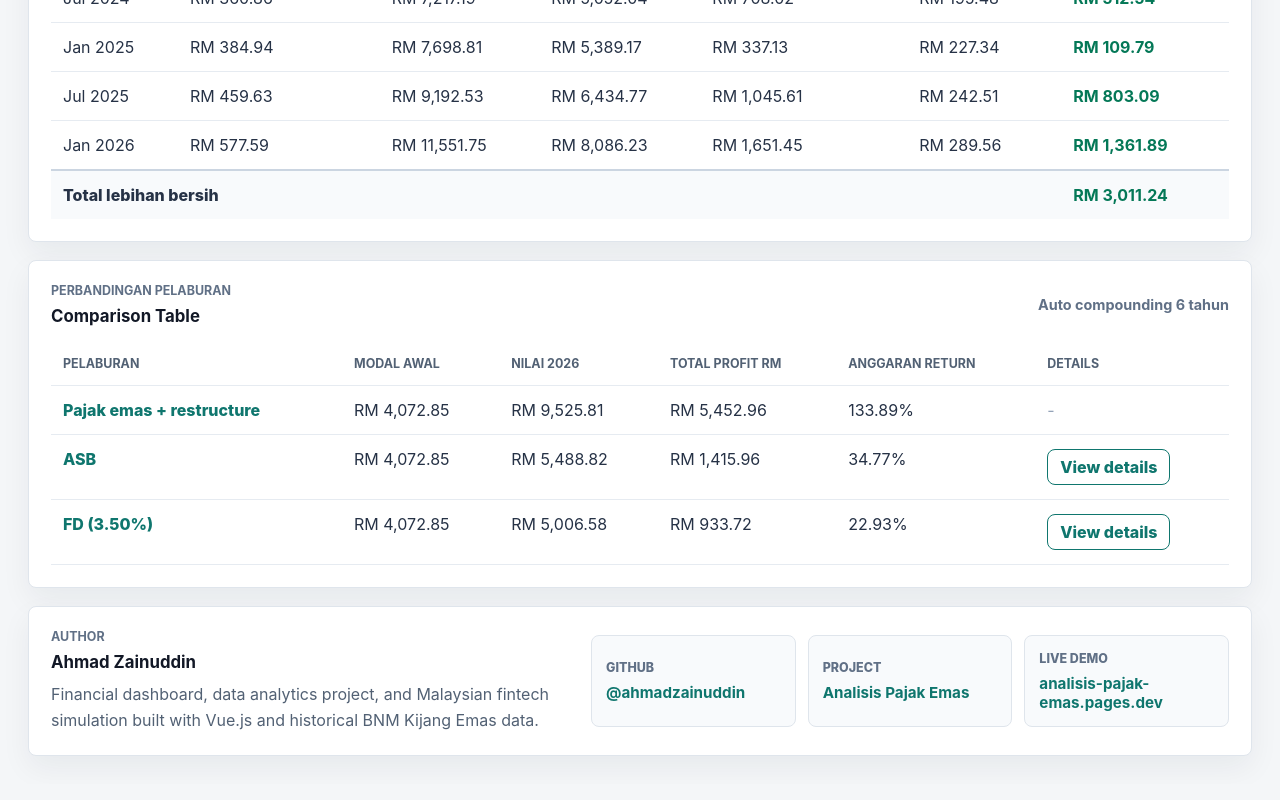
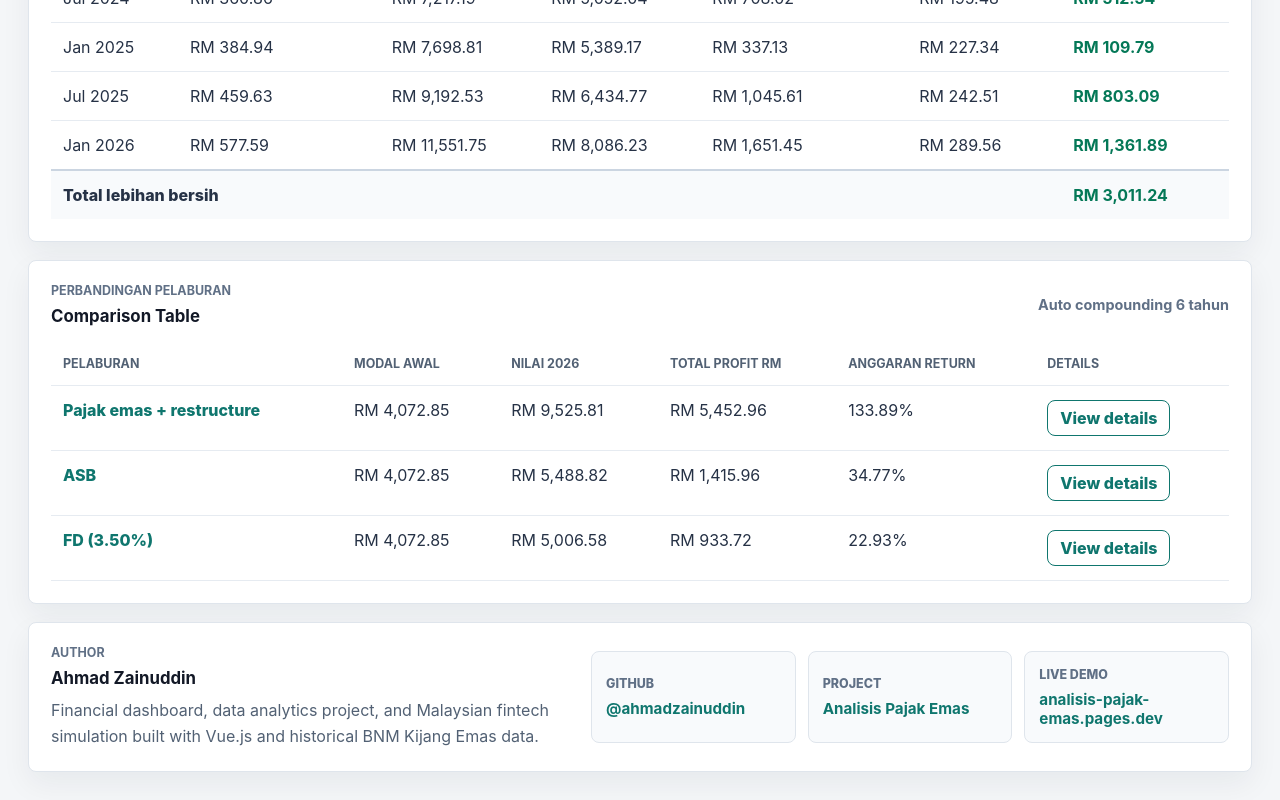
Before and after one commit to ahmadzainuddin/Analisis-Pajak-Emas, a Vue app: page / in a window 1280 px wide. Shown: the part 2377-3177 px from the top of the page. Built offline with nearby package versions, Linux system fonts and the light colour scheme.

Commit message:
feat: link pawn strategy details

```diff
--- a/src/App.vue
+++ b/src/App.vue
@@ -65,6 +65,13 @@ const formatDate = (date) => dateFormatter.format(new Date(date))
 const formatFullDate = (date) => fullDateFormatter.format(new Date(date))
 const formatYear = (date) => new Date(date).getFullYear()
 const formatPercent = (value) => `${formatNumber(value)}%`
+
+const scrollToRestructureTable = () => {
+  document.getElementById('detailed-restructure-table')?.scrollIntoView({
+    behavior: 'smooth',
+    block: 'start',
+  })
+}
 
 const monthStartDate = (monthValue) => new Date(`${monthValue || firstMonth}-01T00:00:00`)
 
@@ -542,7 +549,7 @@ const chartOptions = {
       </div>
     </section>
 
-    <section class="panel">
+    <section id="detailed-restructure-table" class="panel">
       <div class="panel-heading">
         <div>
           <p class="section-label">Jadual 2</p>
@@ -681,7 +688,14 @@ const chartOptions = {
                 >
                   View details
                 </button>
-                <span v-else class="muted-cell">-</span>
+                <button
+                  v-else
+                  type="button"
+                  class="details-button"
+                  @click="scrollToRestructureTable"
+                >
+                  View details
+                </button>
               </td>
             </tr>
           </tbody>
```
